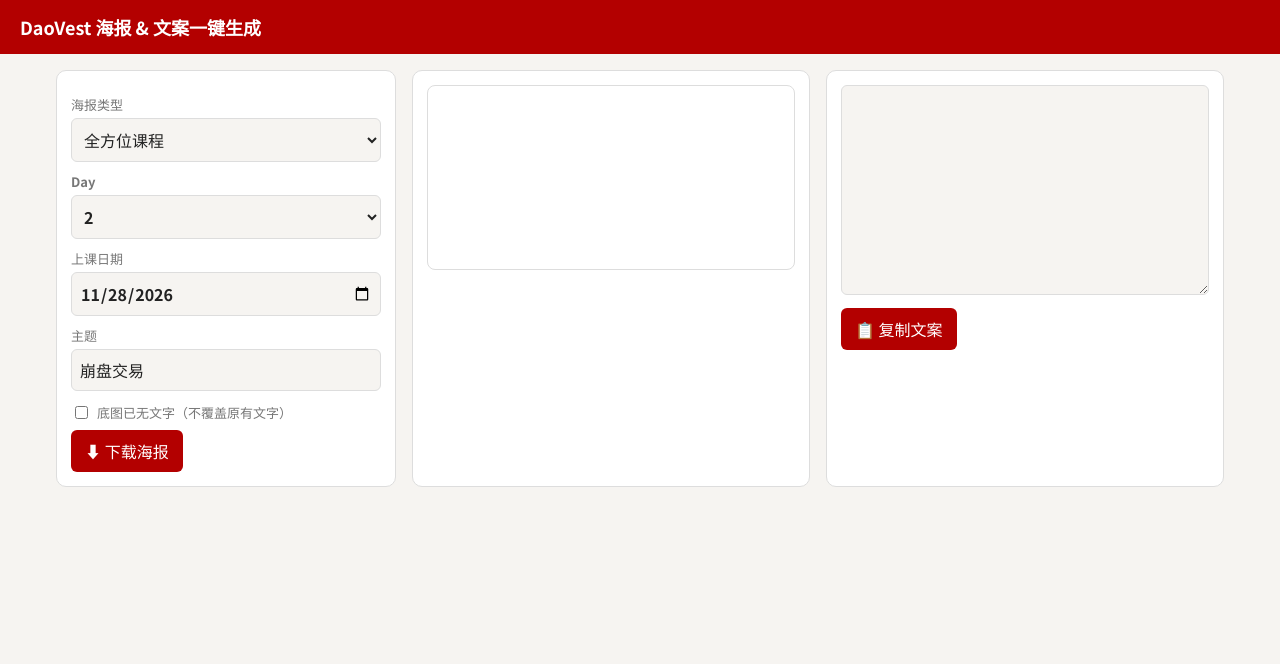
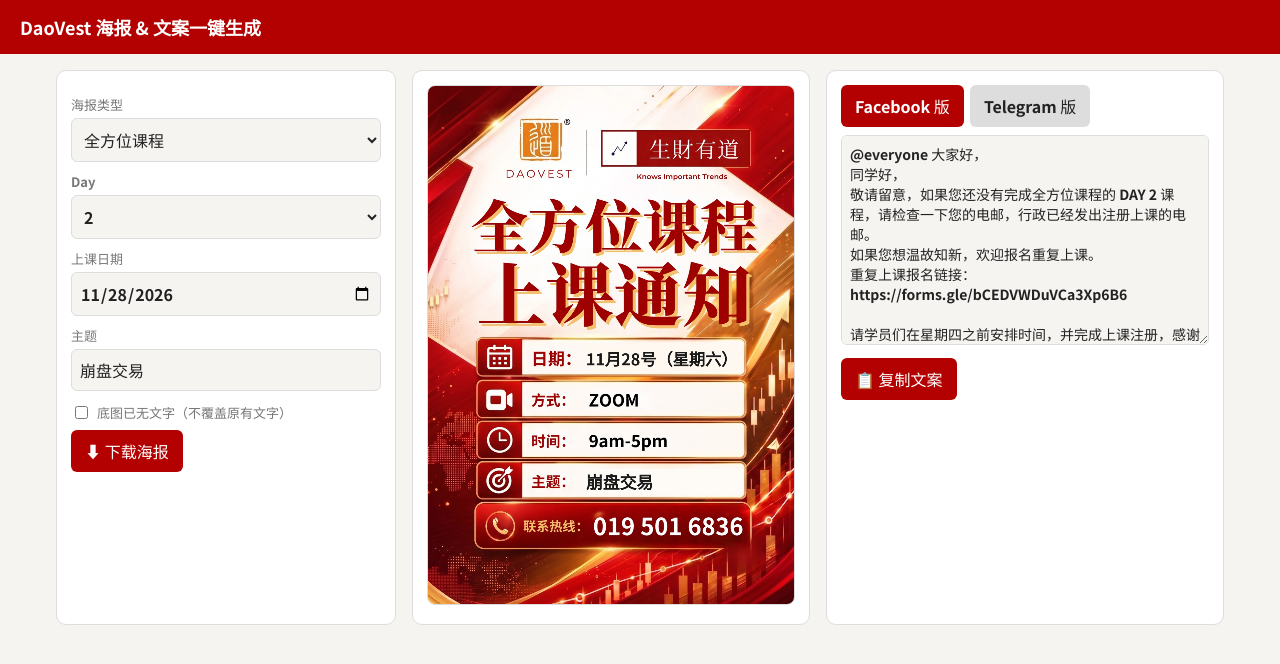
Before and after one commit to Daovest38/daovest-poster, a plain HTML site: page index.html in a window 1280 px wide. Drawn offline with Linux system fonts and the light colour scheme.

Commit message:
Fix image paths in index.html

```diff
--- a/index.html
+++ b/index.html
@@ -54,7 +54,7 @@ const D=(v)=>v?pd(v):{y:'',m:'',d:'',w:''};
 const dark='#1a1a1a';
 // boxes: x,y,w,h = 覆盖区域（图片像素坐标）；align；size；text(values)
 const P={
- qfw:{name:'全方位课程',img:'assets/quanfangwei.png',
+ qfw:{name:'全方位课程',img:'assets/quanfangwei',
   fields:[{id:'day',label:'Day',type:'select',opts:['1','2','3','4'],def:'2'},
           {id:'date',label:'上课日期',type:'date',def:'2026-11-28'},
           {id:'topic',label:'主题',type:'text',def:'崩盘交易'}],
@@ -62,17 +62,17 @@ const P={
          {x:485,y:1183,w:490,h:78,ax:488,size:52,t:v=>v.topic}],
   copy:v=>{const fb=`@everyone 大家好，\n同学好，\n敬请留意，如果您还没有完成全方位课程的 DAY ${v.day} 课程，请检查一下您的电邮，行政已经发出注册上课的电邮。\n如果您想温故知新，欢迎报名重复上课。\n重复上课报名链接：https://forms.gle/bCEDVWDuVCa3Xp6B6\n\n请学员们在星期四之前安排时间，并完成上课注册，感谢您的配合。\n如需协助，请联系行政：019-501 6836\n祝您生活顺心，投资顺利。\n朝阳`;
     return {'Facebook 版':fb,'Telegram 版':fb.replace('@everyone 大家好，','大家好，')}}},
- yz:{name:'赢在起跑线',img:'assets/yingzai.png',
+ yz:{name:'赢在起跑线',img:'assets/yingzai',
   fields:[{id:'date',label:'日期',type:'date',def:'2026-09-13'},
           {id:'place',label:'地点',type:'text',def:'Taetea 大益茶馆'}],
   boxes:[{x:745,y:752,w:405,h:68,ax:750,size:46,t:v=>{const o=D(v.date);return `${o.m}月${o.d}日`}},
          {x:745,y:955,w:405,h:70,ax:748,size:46,t:v=>v.place}]},
- hg:{name:'宏观行业 Live 分析',img:'assets/hongguan.png',
+ hg:{name:'宏观行业 Live 分析',img:'assets/hongguan',
   fields:[{id:'date',label:'日期',type:'date',def:'2026-11-20'},
           {id:'time',label:'时间',type:'text',def:'8pm'}],
   boxes:[{x:445,y:818,w:385,h:76,cx:608,size:62,t:v=>{const o=D(v.date);return `${o.m}月${o.d}日`}},
          {x:445,y:948,w:385,h:76,cx:608,size:62,t:v=>v.time}]},
- tu:{name:'Tutorial 通知',img:'assets/tutorial.png',
+ tu:{name:'Tutorial 通知',img:'assets/tutorial',
   fields:[{id:'date',label:'日期',type:'date',def:'2026-12-01'},
           {id:'time',label:'海报时间',type:'text',def:'8pm'},
           {id:'ctime',label:'文案时间',type:'text',def:'08:00 PM - 9:00 PM'},
@@ -80,7 +80,7 @@ const P={
   boxes:[{x:455,y:693,w:340,h:72,cx:612,size:60,t:v=>{const o=D(v.date);return `${o.m}月${o.d}日`}},
          {x:455,y:813,w:340,h:72,cx:612,size:60,t:v=>v.time}],
   copy:v=>{const o=D(v.date);return {'文案':`诚邀出席生财有道~道资 Tutorial\n日期：${p2(o.d)}-${p2(o.m)}-${o.y}（周${o.w}）\n时间：${v.ctime}\n\n重要提醒\n‼️ 请点击以下链接完成 Zoom 注册，获取课程专属会议链接 ：\n👉 Zoom 注册链接：\n${v.zoom}\n\n⚠️ 注意：\n以上链接为 注册页面，非会议链接。\n注册完成后，Zoom 将通过邮箱发送会议链接，请注意查收 📧。\n\n祝您学习愉快，早日实现投资目标！🌟\n\n道资行政部`}}},
- kl:{name:'康乐活动',img:'assets/kangle.png',
+ kl:{name:'康乐活动',img:'assets/kangle',
   fields:[{id:'date',label:'日期',type:'date',def:'2026-12-06'},
           {id:'time',label:'时间',type:'text',def:'8.30am'},
           {id:'place',label:'地点',type:'text',def:'Bukit Kiara'},
@@ -112,7 +112,7 @@ function buildFields(){
   p.fields.forEach(f=>$('f_'+f.id).oninput=e=>{vals[f.id]=e.target.value;render()});
   render();
 }
-function loadImg(src){return new Promise(r=>{if(imgs[src])return r(imgs[src]);const i=new Image();i.onload=()=>{imgs[src]=i;r(i)};i.src=src})}
+function loadImg(base){return new Promise((res,rej)=>{if(imgs[base])return res(imgs[base]);const ex=['jpeg','jpg','png','JPEG','JPG','PNG'];let n=0;(function t(){if(n>=ex.length)return rej();const i=new Image();i.onload=()=>{imgs[base]=i;res(i)};i.onerror=t;i.src=base+'.'+ex[n++]})()})}
 
 async function render(){
   const p=P[cur],img=await loadImg(p.img);
```
